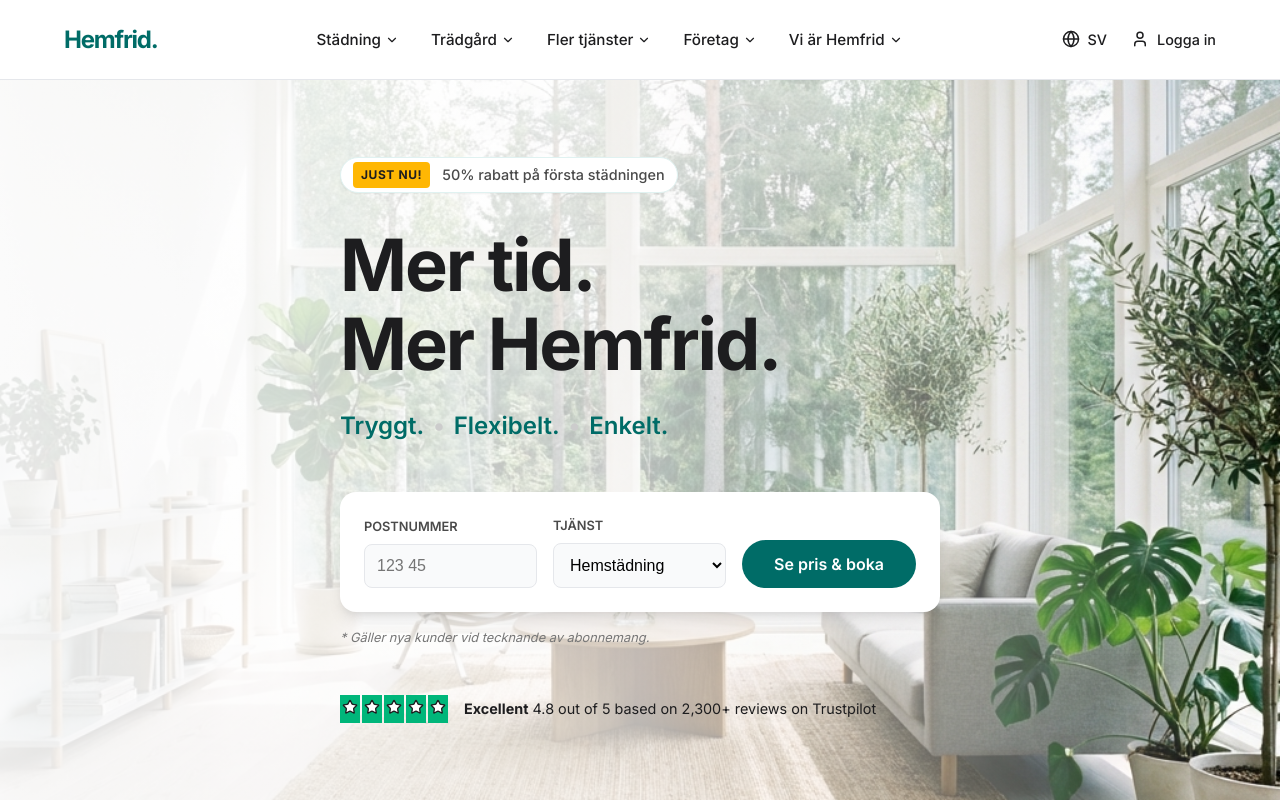
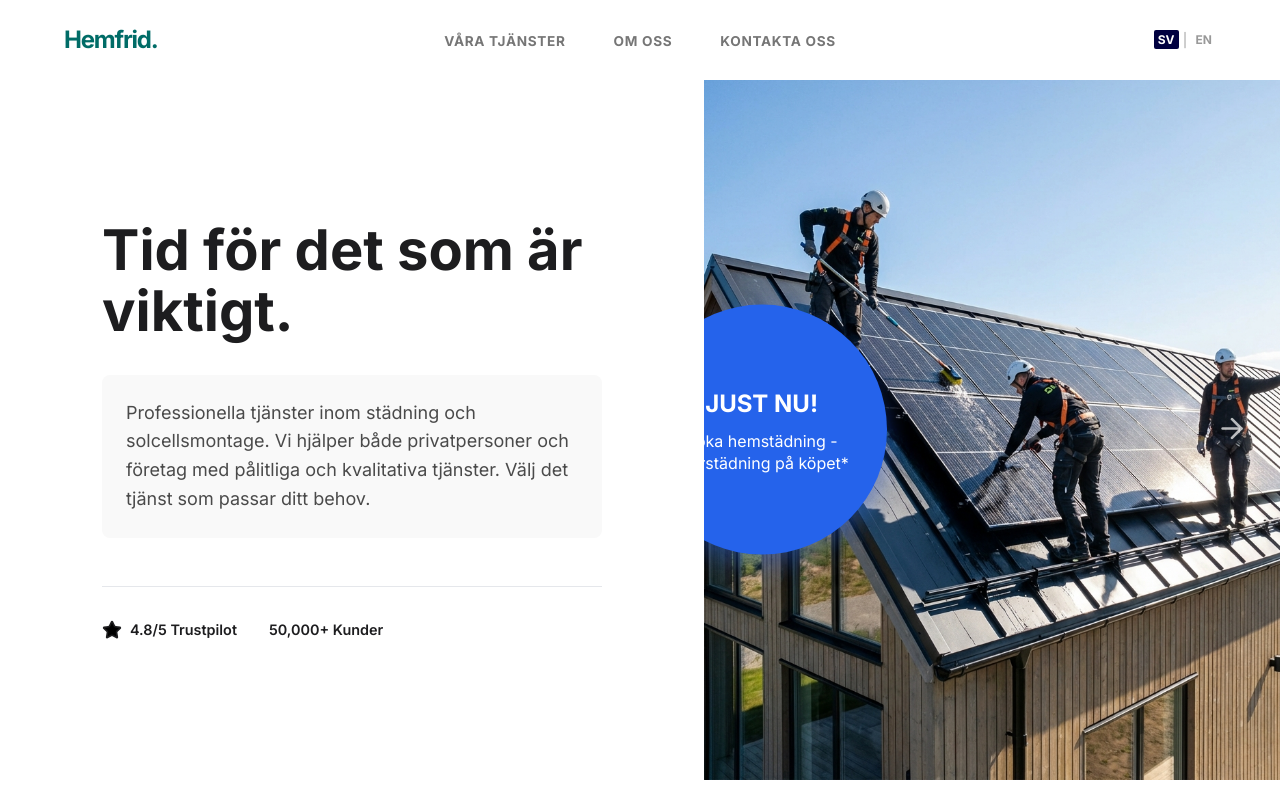
Before and after one commit to pacecapi/zcgroup, a React (Vite) app: page / in a window 1280 px wide. Shown: the top 802 px of the page. Built offline with nearby package versions, Linux system fonts and the light colour scheme.

Commit message:
refactor: Update header navigation and redo hero section with split layout and carousel

```diff
--- a/src/components/Header.jsx
+++ b/src/components/Header.jsx
@@ -1,40 +1,31 @@
 import React, { useState } from 'react';
-import { Menu, X, ChevronDown, Globe, User } from 'lucide-react';
+import { Menu, X, Globe, User } from 'lucide-react';
 
 const Header = () => {
   const [isMenuOpen, setIsMenuOpen] = useState(false);
 
   const navItems = [
-    { name: 'Städning', items: ['Hemstädning', 'Storstädning', 'Fönsterputs', 'Flyttstädning'] },
-    { name: 'Trädgård', items: ['Trädgårdshjälp', 'Vår- och höststädning', 'Semesterservice'] },
-    { name: 'Fler tjänster', items: ['Hantverkshjälp', 'Bärhjälp', 'Återvinning'] },
-    { name: 'Företag', items: ['Kontorsstädning', 'BRF', 'Löneförmån'] },
-    { name: 'Vi är Hemfrid', items: ['Om oss', 'Kontakt', 'Karriär', 'FAQ'] },
+    { name: 'VÅRA TJÄNSTER', link: '#' },
+    { name: 'OM OSS', link: '#' },
+    { name: 'KONTAKTA OSS', link: '#' }
   ];
 
   return (
     <header className="header">
       <div className="container header-container">
         <div className="logo-section">
+          {/* Logo updated to be more visual if needed, currently text based on previous request */}
           <a href="/" className="logo">Hemfrid.</a>
         </div>
 
         {/* Desktop Nav */}
         <nav className="desktop-nav">
           <ul className="nav-list">
-            {navItems.map((category) => (
-              <li key={category.name} className="nav-item group">
-                <button className="nav-link">
-                  {category.name}
-                  <ChevronDown size={14} className="chevron" />
-                </button>
-                <div className="mega-menu">
-                  <ul>
-                    {category.items.map((item) => (
-                      <li key={item}><a href="#">{item}</a></li>
-                    ))}
-                  </ul>
-                </div>
+            {navItems.map((item) => (
+              <li key={item.name} className="nav-item">
+                <a href={item.link} className="nav-link">
+                  {item.name}
+                </a>
               </li>
             ))}
           </ul>
@@ -42,13 +33,10 @@
 
         <div className="header-actions">
           <button className="lang-btn">
-            <Globe size={18} />
-            <span>SV</span>
+            <span className="lang-active">SV</span>
+            <span className="lang-sep">|</span>
+            <span className="lang-inactive">EN</span>
           </button>
-          <a href="#" className="login-link">
-            <User size={18} />
-            <span>Logga in</span>
-          </a>
           <button className="mobile-toggle" onClick={() => setIsMenuOpen(!isMenuOpen)}>
             {isMenuOpen ? <X /> : <Menu />}
           </button>
@@ -58,16 +46,11 @@
       {/* Mobile Nav */}
       {isMenuOpen && (
         <div className="mobile-nav">
-          {navItems.map((category) => (
-            <div key={category.name} className="mobile-group">
-              <div className="mobile-group-title">{category.name}</div>
-              <ul>
-                {category.items.map((item) => (
-                  <li key={item}><a href="#">{item}</a></li>
-                ))}
-              </ul>
-            </div>
-          ))}
+          <ul>
+            {navItems.map((item) => (
+              <li key={item.name}><a href={item.link}>{item.name}</a></li>
+            ))}
+          </ul>
         </div>
       )}
 
@@ -77,13 +60,13 @@
           top: 0;
           left: 0;
           right: 0;
-          background: rgba(255, 255, 255, 0.95);
-          backdrop-filter: blur(10px);
+          background: white;
           z-index: 1000;
-          border-bottom: 1px solid var(--color-border);
           height: 80px;
           display: flex;
           align-items: center;
+          border-bottom: 1px solid transparent;
+          /* Removing border for cleaner look as per screenshot, or keeping it subtle. */
         }
 
         .header-container {
@@ -96,8 +79,9 @@
         .logo {
           font-size: 1.5rem;
           font-weight: 700;
-          color: var(--color-primary);
+          color: var(--color-primary); /* Keeping the green/teal logo color */
           letter-spacing: -0.05em;
+          /* If user wants an image logo, we'd replace this, but text is fine for now matching 'Hemfrid' style */
         }
 
         .desktop-nav {
@@ -106,65 +90,20 @@
 
         .nav-list {
           display: flex;
-          gap: 2rem;
+          gap: 3rem;
           list-style: none;
         }
 
         .nav-link {
-          display: flex;
-          align-items: center;
-          gap: 0.25rem;
-          font-weight: 500;
-          color: var(--color-text-main);
-          font-size: 0.95rem;
-          padding: 1rem 0;
+          font-weight: 700;
+          color: var(--color-text-light); /* Lighter grey for menu items */
+          font-size: 0.85rem;
+          text-transform: uppercase;
+          letter-spacing: 0.05em;
+          transition: color 0.2s;
         }
 
         .nav-link:hover {
-          color: var(--color-primary);
-        }
-
-        .nav-item {
-          position: relative;
-        }
-
-        .mega-menu {
-          position: absolute;
-          top: 100%;
-          left: 50%;
-          transform: translateX(-50%) translateY(10px);
-          background: white;
-          padding: 1.5rem;
-          border-radius: var(--radius-md);
-          box-shadow: var(--shadow-lg);
-          min-width: 200px;
-          opacity: 0;
-          visibility: hidden;
-          transition: all 0.2s ease;
-          border: 1px solid var(--color-border);
-        }
-
-        .nav-item:hover .mega-menu {
-          opacity: 1;
-          visibility: visible;
-          transform: translateX(-50%) translateY(0);
-        }
-
-        .mega-menu ul {
-          list-style: none;
-        }
-
-        .mega-menu li {
-          margin-bottom: 0.75rem;
-        }
-
-        .mega-menu a {
-          color: var(--color-text-secondary);
-          font-size: 0.9rem;
-          transition: color 0.2s;
-        }
-
-        .mega-menu a:hover {
           color: var(--color-primary);
         }
 
@@ -174,13 +113,35 @@
           gap: 1.5rem;
         }
 
-        .lang-btn, .login-link {
+        .lang-btn {
+          font-size: 0.85rem;
+          font-weight: 700;
+          color: var(--color-text-main);
+          background: #000033; /* Dark background for SV based on screenshot? Or just black text. */
+          /* Screenshot shows SV in a dark box. Let's approximate that style. */
           display: flex;
           align-items: center;
-          gap: 0.5rem;
-          font-weight: 500;
-          font-size: 0.9rem;
-          color: var(--color-text-main);
+          gap: 4px;
+        }
+
+        /* Specific style for language selector to match screenshot approx */
+        .lang-btn {
+            background: none;
+            color: #ccc;
+        }
+
+        .lang-active {
+            background-color: #000040; /* Dark Blue/Black */
+            color: white;
+            padding: 2px 4px;
+            font-size: 0.75rem;
+            border-radius: 2px;
+        }
+
+        .lang-inactive {
+            color: #999;
+             font-size: 0.75rem;
+             padding: 2px 4px;
         }
 
         .mobile-toggle {
@@ -195,31 +156,29 @@
           background: white;
           padding: 2rem;
           border-bottom: 1px solid var(--color-border);
-          max-height: calc(100vh - 80px);
-          overflow-y: auto;
+          box-shadow: var(--shadow-md);
         }
 
-        .mobile-group {
-          margin-bottom: 2rem;
-        }
-
-        .mobile-group-title {
-          font-weight: 700;
-          margin-bottom: 1rem;
-          color: var(--color-primary);
-        }
-
-        .mobile-group ul {
+        .mobile-nav ul {
           list-style: none;
         }
 
-        .mobile-group li {
-          margin-bottom: 0.75rem;
+        .mobile-nav li {
+          margin-bottom: 1.5rem;
+        }
+
+        .mobile-nav a {
+            font-weight: 700;
+            font-size: 1.1rem;
+            text-transform: uppercase;
         }
 
         @media (min-width: 992px) {
           .desktop-nav {
             display: block;
+            position: absolute; /* Center the nav */
+            left: 50%;
+            transform: translateX(-50%);
           }
           .mobile-toggle {
             display: none;
--- a/src/components/Hero.jsx
+++ b/src/components/Hero.jsx
@@ -1,65 +1,88 @@
-import React from 'react';
-import { Star, Check } from 'lucide-react';
-import heroImage from '../assets/hero.png';
+import React, { useState, useEffect } from 'react';
+import { Star, ArrowRight, ArrowLeft } from 'lucide-react';
+import heroImage1 from '../assets/hero.png';
+import heroImage2 from '../assets/hero_solar.png';
 
 const Hero = () => {
+  const settings = {
+    slideDuration: 5000,
+  };
+
+  const images = [heroImage1, heroImage2];
+  const [currentImageIndex, setCurrentImageIndex] = useState(0);
+
+  useEffect(() => {
+    const timer = setInterval(() => {
+      setCurrentImageIndex((prev) => (prev + 1) % images.length);
+    }, settings.slideDuration);
+    return () => clearInterval(timer);
+  }, [images.length, settings.slideDuration]);
+
+  const nextSlide = () => {
+    setCurrentImageIndex((prev) => (prev + 1) % images.length);
+  };
+
+  const prevSlide = () => {
+    setCurrentImageIndex((prev) => (prev === 0 ? images.length - 1 : prev - 1));
+  };
+
+
   return (
     <section className="hero">
-            <div className="hero-background">
-                <img src={heroImage} alt="Modern Scandinavian Interior" />
-                <div className="hero-overlay"></div>
+      <div className="hero-grid">
+        {/* Left Column: Text */}
+        <div className="hero-text-content">
+          <div className="text-wrapper">
+            <div className="white-box-overlay"> {/* Placeholder for the blurred text effect if needed, mostly clean white bg now */}
+              <div className="title-placeholder-blur">
+                {/* Simulating the blurred title in the screenshot if we don't have exact text,
+                               but let's use a real title that fits the description */}
+                <h1 className="hero-title">
+                  Tid för det som är viktigt.
+                </h1>
               </div>
 
-            <div className="container hero-content">
-                <div className="hero-text">
-                    <div className="badge">
-                        <span className="badge-text">JUST NU!</span>
-                        <span className="badge-offer">50% rabatt på första städningen</span>
+              <p className="hero-desc">
+                Professionella tjänster inom städning och solcellsmontage.
+                Vi hjälper både privatpersoner och företag med pålitliga och kvalitativa tjänster.
+                Välj det tjänst som passar ditt behov.
+              </p>
             </div>
 
-                    <h1 className="hero-title">
-                        Mer tid.<br />
-                        Mer Hemfrid.
-                    </h1>
-
-                    <p className="hero-subtitle">
-                        <span className="keyword">Tryggt.</span>
-                        <span className="dot">•</span>
-                        <span className="keyword">Flexibelt.</span>
-                        <span className="dot">•</span>
-                        <span className="keyword">Enkelt.</span>
-                    </p>
-
-                    <div className="conversion-box">
-                        <div className="input-group">
-                            <label>Postnummer</label>
-                            <input type="text" placeholder="123 45" />
+            <div className="short-data-section">
+              <div className="short-data-item">
+                <Star size={20} fill="black" />
+                <span>4.8/5 Trustpilot</span>
               </div>
-                        <div className="input-group">
-                            <label>Tjänst</label>
-                            <select>
-                                <option>Hemstädning</option>
-                                <option>Storstädning</option>
-                                <option>Fönsterputs</option>
-                            </select>
+              <div className="short-data-item">
+                <span>50,000+ Kunder</span>
               </div>
-                        <button className="btn btn-primary hero-cta">
-                            Se pris & boka
-                        </button>
+            </div>
+          </div>
         </div>
 
-                    <p className="promo-note">* Gäller nya kunder vid tecknande av abonnemang.</p>
+        {/* Right Column: Image Carousel */}
+        <div className="hero-image-content">
+          <div className="carousel-container">
+            {images.map((img, index) => (
+              <div
+                key={index}
+                className={`carousel-slide ${index === currentImageIndex ? 'active' : ''}`}
+                style={{ backgroundImage: `url(${img})` }}
+              ></div>
+            ))}
 
-                    <div className="trustpilot-widget">
-                        <div className="tp-stars">
-                            <div className="star-box"><Star fill="white" size={16} /></div>
-                            <div className="star-box"><Star fill="white" size={16} /></div>
-                            <div className="star-box"><Star fill="white" size={16} /></div>
-                            <div className="star-box"><Star fill="white" size={16} /></div>
-                            <div className="star-box"><Star fill="white" size={16} /></div>
-                        </div>
-                        <div className="tp-text">
-                            <strong>Excellent</strong> 4.8 out of 5 based on 2,300+ reviews on <span className="tp-logo">Trustpilot</span>
+            <button className="carousel-nav prev" onClick={prevSlide}>
+              <ArrowLeft size={32} color="white" />
+            </button>
+            <button className="carousel-nav next" onClick={nextSlide}>
+              <ArrowRight size={32} color="white" />
+            </button>
+
+            {/* Blue Badge Overlay */}
+            <div className="blue-badge">
+              <span className="badge-title">JUST NU!</span>
+              <span className="badge-desc">Boka hemstädning -<br />Storstädning på köpet*</span>
             </div>
           </div>
         </div>
@@ -67,194 +90,183 @@
 
       <style>{`
         .hero {
-          position: relative;
-          height: 90vh;
-          min-height: 600px;
-          display: flex;
-          align-items: center;
           margin-top: 80px; /* Header height */
+          min-height: 500px;
+          height: calc(100vh - 80px);
+          max-height: 700px;
+          background-color: var(--color-bg-white);
           overflow: hidden;
         }
 
-        .hero-background {
+        .hero-grid {
+            display: flex;
+            height: 100%;
+        }
+
+        .hero-text-content {
+            flex: 1;
+            display: flex;
+            align-items: center;
+            justify-content: center;
+            padding: 4rem;
+            position: relative;
+            z-index: 10;
+        }
+
+        .text-wrapper {
+            max-width: 500px;
+        }
+
+        .hero-title {
+            font-size: 3.5rem;
+            line-height: 1.1;
+            margin-bottom: 2rem;
+            color: var(--color-text-main);
+            /* Simulating the blurred out heavy title in screenshot */
+            font-weight: 800;
+        }
+
+        .hero-desc {
+            font-size: 1.125rem;
+            color: var(--color-text-secondary);
+            line-height: 1.6;
+            margin-bottom: 3rem;
+            padding: 1.5rem;
+            background: #f9f9f9; /* Subtle box effect behind text like screenshot */
+            border-radius: var(--radius-md);
+        }
+
+        .short-data-section {
+            display: flex;
+            gap: 2rem;
+            border-top: 1px solid var(--color-border);
+            padding-top: 2rem;
+        }
+
+        .short-data-item {
+            display: flex;
+            align-items: center;
+            gap: 0.5rem;
+            font-weight: 600;
+            font-size: 0.9rem;
+        }
+
+        .hero-image-content {
+            flex: 1;
+            position: relative;
+            overflow: hidden;
+        }
+
+        .carousel-container {
+            width: 100%;
+            height: 100%;
+            position: relative;
+        }
+
+        .carousel-slide {
             position: absolute;
             top: 0;
             left: 0;
             width: 100%;
             height: 100%;
-          z-index: -1;
+            background-size: cover;
+            background-position: center;
+            opacity: 0;
+            transition: opacity 1s ease-in-out;
         }
 
-        .hero-background img {
-          width: 100%;
-          height: 100%;
-          object-fit: cover;
+        .carousel-slide.active {
+            opacity: 1;
         }
 
-        .hero-overlay {
+        .carousel-nav {
             position: absolute;
-          top: 0;
-          left: 0;
-          width: 100%;
-          height: 100%;
-          background: linear-gradient(90deg, rgba(255,255,255,0.9) 0%, rgba(255,255,255,0.7) 50%, rgba(255,255,255,0) 100%);
+            top: 50%;
+            transform: translateY(-50%);
+            background: transparent;
+            border: none;
+            cursor: pointer;
+            z-index: 20;
+            padding: 1rem;
+            opacity: 0.7;
+            transition: opacity 0.2s;
         }
 
-        .hero-content {
-          position: relative;
-          z-index: 1;
+        .carousel-nav:hover {
+            opacity: 1;
         }
 
-        .hero-text {
-          max-width: 600px;
+        .carousel-nav.prev {
+            left: 1rem;
         }
 
-        .badge {
-          display: inline-flex;
-          align-items: center;
-          background: white;
-          padding: 0.25rem 0.75rem;
-          border-radius: var(--radius-full);
-          margin-bottom: 2rem;
-          box-shadow: var(--shadow-sm);
-          border: 1px solid var(--color-primary-light);
+        .carousel-nav.next {
+            right: 1rem;
         }
 
-        .badge-text {
-          background: var(--color-accent);
-          color: var(--color-text-main);
-          font-weight: 700;
-          font-size: 0.75rem;
-          padding: 0.25rem 0.5rem;
-          border-radius: var(--radius-sm);
-          margin-right: 0.75rem;
-          text-transform: uppercase;
-          letter-spacing: 0.05em;
+        /* Blue Circle Badge */
+        .blue-badge {
+            position: absolute;
+            top: 50%;
+            left: 10%; /* Positioning it slightly inside the image area */
+            transform: translate(-50%, -50%);
+            width: 250px;
+            height: 250px;
+            background-color: #2563EB; /* Bright royal blue */
+            border-radius: 50%;
+            display: flex;
+            flex-direction: column;
+            justify-content: center;
+            align-items: center;
+            text-align: center;
+            color: white;
+            padding: 2rem;
+            z-index: 30;
+            box-shadow: 0 10px 25px rgba(37, 99, 235, 0.4);
+            animation: float 6s ease-in-out infinite;
         }
 
-        .badge-offer {
-          font-size: 0.9rem;
-          font-weight: 500;
-          color: var(--color-text-secondary);
-        }
-
-        .hero-title {
-          font-size: 4.5rem;
-          line-height: 1.1;
+        .badge-title {
             font-weight: 800;
-          color: var(--color-text-main);
-          margin-bottom: 1.5rem;
-          letter-spacing: -0.03em;
-        }
-
-        .hero-subtitle {
             font-size: 1.5rem;
-          color: var(--color-text-secondary);
-          margin-bottom: 3rem;
-          font-weight: 400;
-        }
-
-        .keyword {
-          color: var(--color-primary);
-          font-weight: 600;
-        }
-
-        .dot {
-          margin: 0 0.5rem;
-          color: #ccc;
-        }
-
-        .conversion-box {
-          background: white;
-          padding: 1.5rem;
-          border-radius: var(--radius-lg);
-          box-shadow: var(--shadow-lg);
-          display: flex;
-          gap: 1rem;
-          flex-wrap: wrap;
-          align-items: flex-end;
-          margin-bottom: 1rem;
-        }
-
-        .input-group {
-          flex: 1;
-          min-width: 150px;
-        }
-
-        .input-group label {
-          display: block;
-          font-size: 0.8rem;
-          font-weight: 600;
-          color: var(--color-text-secondary);
             margin-bottom: 0.5rem;
             text-transform: uppercase;
         }
 
-        .input-group input, .input-group select {
-          width: 100%;
-          padding: 0.75rem;
-          border: 1px solid var(--color-border);
-          border-radius: var(--radius-md);
+        .badge-desc {
             font-size: 1rem;
-          background: var(--color-bg-offwhite);
-          transition: border-color 0.2s;
+            line-height: 1.4;
         }
 
-        .input-group input:focus, .input-group select:focus {
-          outline: none;
-          border-color: var(--color-primary);
+        @keyframes float {
+            0% { transform: translate(-50%, -50%) translateY(0px); }
+            50% { transform: translate(-50%, -50%) translateY(-10px); }
+            100% { transform: translate(-50%, -50%) translateY(0px); }
         }
 
-        .hero-cta {
-          padding: 0.75rem 2rem;
-          height: 48px; /* Match input height roughly */
-          font-weight: 600;
+        @media (max-width: 992px) {
+            .hero-grid {
+                flex-direction: column-reverse;
+                height: auto;
+                max-height: none;
             }
-
-        .promo-note {
+            .hero-image-content {
+                height: 400px;
+            }
+            .hero-text-content {
+                padding: 2rem;
+            }
+            .blue-badge {
+                width: 180px;
+                height: 180px;
+                left: 50%;
+                top: 50%;
+            }
+            .badge-title {
+                font-size: 1.2rem;
+            }
+            .badge-desc {
                 font-size: 0.8rem;
-          color: var(--color-text-light);
-          margin-bottom: 3rem;
-          font-style: italic;
-        }
-
-        .trustpilot-widget {
-          display: flex;
-          align-items: center;
-          gap: 1rem;
-        }
-
-        .tp-stars {
-          display: flex;
-          gap: 2px;
-        }
-
-        .star-box {
-          background: #00b67a;
-          padding: 2px;
-        }
-
-        .tp-text {
-          font-size: 0.9rem;
-          color: var(--color-text-main);
-        }
-
-        @media (max-width: 768px) {
-          .hero-title {
-            font-size: 3rem;
-          }
-
-          .conversion-box {
-            flex-direction: column;
-            align-items: stretch;
-          }
-
-          .hero-background img {
-            object-position: 70% center;
-          }
-
-          .hero-overlay {
-            background: rgba(255,255,255,0.85); /* More opacity on mobile to read text */
             }
         }
       `}</style>
```
Also changed, not shown: src/assets/hero_solar.png (added). Lines whose indentation alone changed are shown as unchanged.
